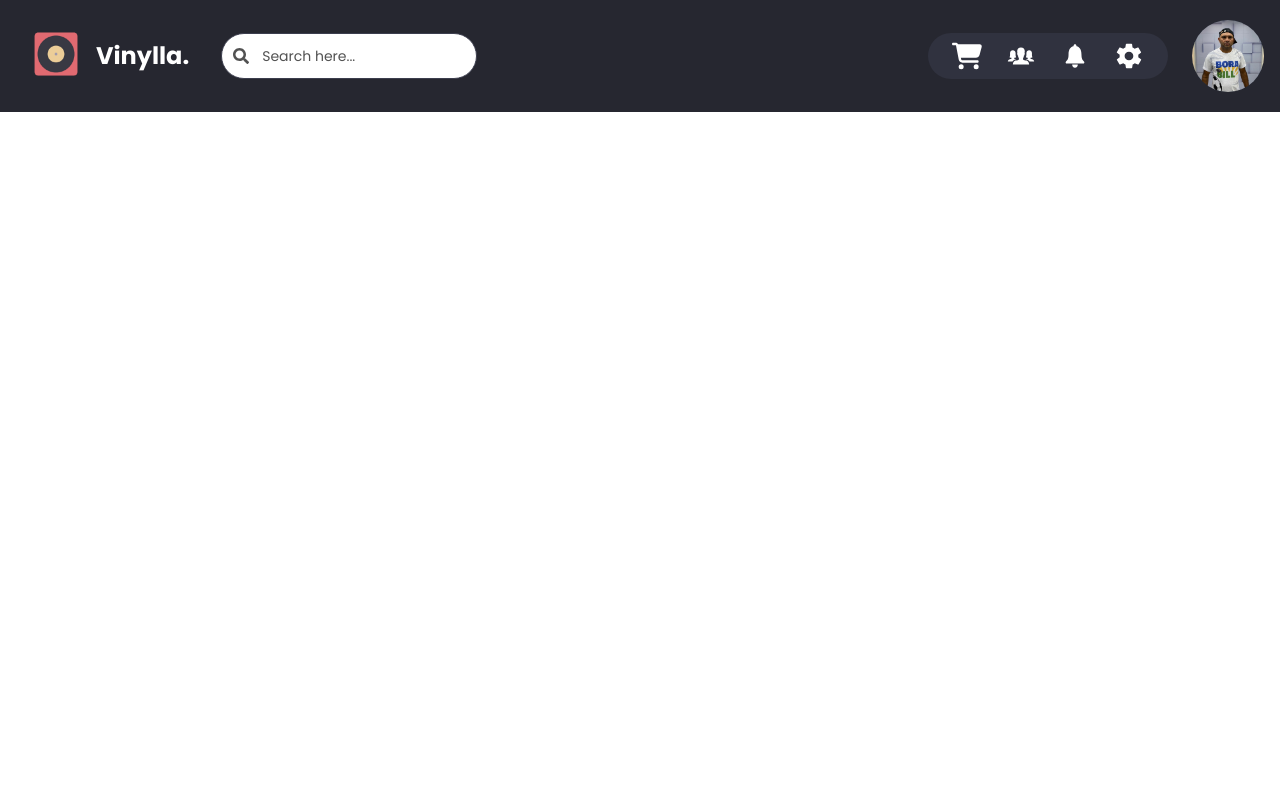
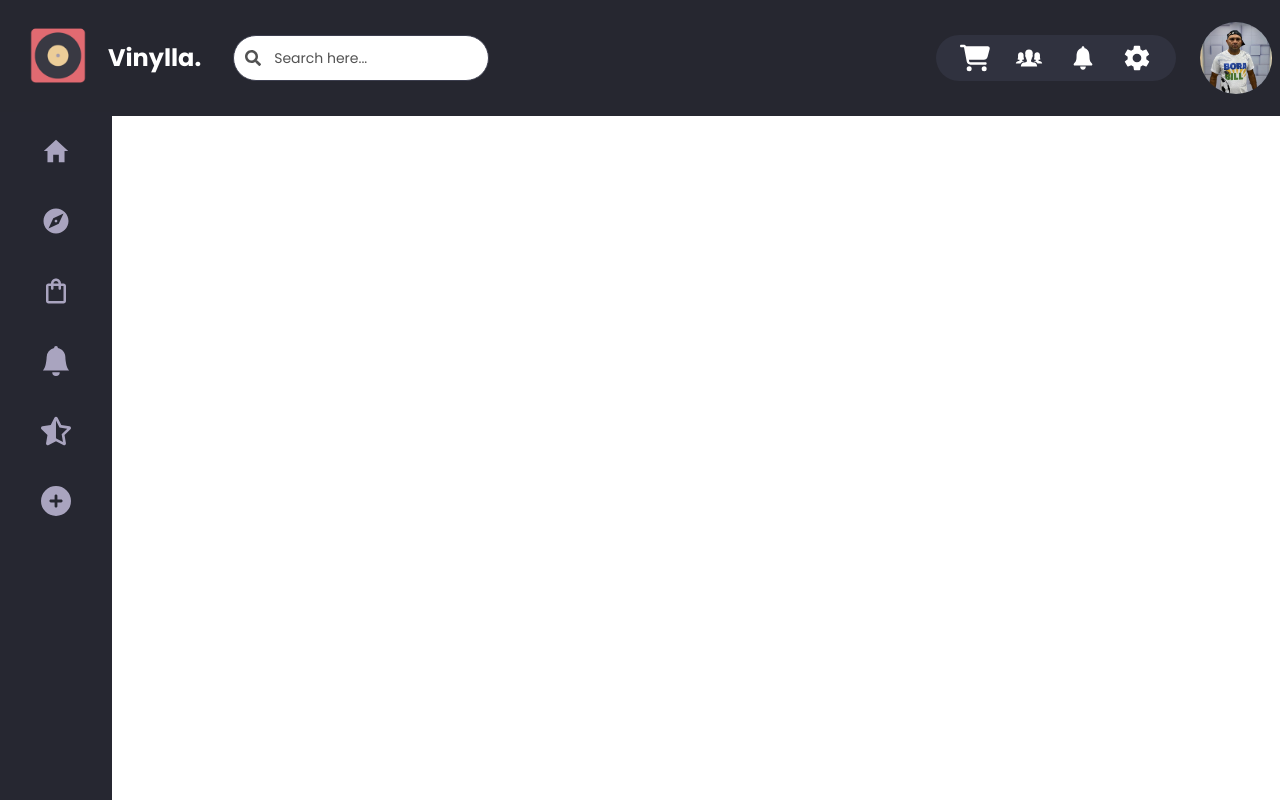
Before and after one commit to camila-vieirao/vinylla, a React (Vite) app in the folder frontend/: page /feed in a window 1280 px wide. Built offline with nearby package versions, Linux system fonts and the light colour scheme.

Commit message:
feat: add sidebar

```diff
--- a/frontend/src/components/Header/Header.tsx
+++ b/frontend/src/components/Header/Header.tsx
@@ -10,10 +10,10 @@ import logo from "../../assets/logo 1.png";
 const Header: React.FC = () => {
   return (
     <nav className="bg-[#262730]">
-      <div className="max-w-screen-xl flex items-center justify-between mx-auto p-4">
+      <div className="max-w-screen-xl flex items-center justify-between mx-auto p-2 ">
         <div className="flex items-center gap-8">
           <Link to="/feed" className="flex items-center rtl:space-x-reverse">
-            <img src={logo} className="w-20" alt="Logo Vinylla" />
+            <img src={logo} className="w-25" alt="Logo Vinylla" />
             <span className="cursor-pointer text-2xl font-bold text-white">
               Vinylla.
             </span>
--- /dev/null
+++ b/frontend/src/components/Sidebar/Sidebar.tsx
@@ -0,0 +1,92 @@
+import { BsBellFill } from "react-icons/bs";
+import { FaStarHalfAlt } from "react-icons/fa";
+import { FaCirclePlus } from "react-icons/fa6";
+import { IoMdHome } from "react-icons/io";
+import { MdExplore, MdOutlineShoppingBag } from "react-icons/md";
+import { Link } from "react-router-dom";
+
+const Sidebar: React.FC = () => {
+  return (
+    <div>
+      <aside
+        className="fixed top-28 left-0 z-40 w-28 h-[calc(100vh-4rem)] transition-transform -translate-x-full sm:translate-x-0"
+        aria-label="Sidebar"
+      >
+        <div className="h-full px-3 py-4 overflow-y-auto bg-[#262731]">
+          <ul className="space-y-6 font-medium">
+            <li>
+              <Link
+                to="/"
+                className="flex justify-center items-center text-[#A9A4BF] p-2 rounded-lg transition-colors duration-300 group hover:text-[#8078a5]"
+              >
+                <span>
+                  <IoMdHome className="text-3xl" />
+                </span>
+              </Link>
+            </li>
+
+            <li>
+              <Link
+                to="/explore"
+                className="flex justify-center items-center text-[#A9A4BF] p-2 rounded-lg transition-colors duration-300 group hover:text-[#8078a5]"
+              >
+                <span>
+                  <MdExplore className="text-3xl" />
+                </span>
+              </Link>
+            </li>
+
+            <li>
+              {/* Trocar rota depois */}
+              <Link
+                to=""
+                className="flex justify-center items-center text-[#A9A4BF] p-2 rounded-lg transition-colors duration-300 group hover:text-[#8078a5]"
+              >
+                <span>
+                  <MdOutlineShoppingBag className="text-3xl" />
+                </span>
+              </Link>
+            </li>
+
+            <li>
+              <Link
+                to=""
+                className="flex justify-center items-center text-[#A9A4BF] p-2 rounded-lg transition-colors duration-300 group hover:text-[#8078a5]"
+              >
+                <span>
+                  <BsBellFill className="text-3xl" />
+                </span>
+              </Link>
+            </li>
+
+            <li>
+              {/* Trocar rota depois */}
+              <Link
+                to=""
+                className="flex justify-center items-center text-[#A9A4BF] p-2 rounded-lg transition-colors duration-300 group hover:text-[#8078a5]"
+              >
+                <span>
+                  <FaStarHalfAlt className="text-3xl" />
+                </span>
+              </Link>
+            </li>
+
+            <li>
+              {/* Trocar rota depois */}
+              <Link
+                to=""
+                className="flex justify-center items-center text-[#A9A4BF] p-2 rounded-lg transition-colors duration-300 group hover:text-[#8078a5]"
+              >
+                <span>
+                  <FaCirclePlus className="text-3xl" />
+                </span>
+              </Link>
+            </li>
+          </ul>
+        </div>
+      </aside>
+    </div>
+  );
+};
+
+export default Sidebar;
--- a/frontend/src/pages/Feed/Feed.tsx
+++ b/frontend/src/pages/Feed/Feed.tsx
@@ -1,7 +1,13 @@
 import Header from "../../components/Header/Header";
+import Sidebar from "../../components/Sidebar/Sidebar";
 
 const Feed: React.FC = () => {
-  return <Header />;
+  return (
+    <div>
+      <Header />
+      <Sidebar />
+    </div>
+  );
 };
 
 export default Feed;
```
